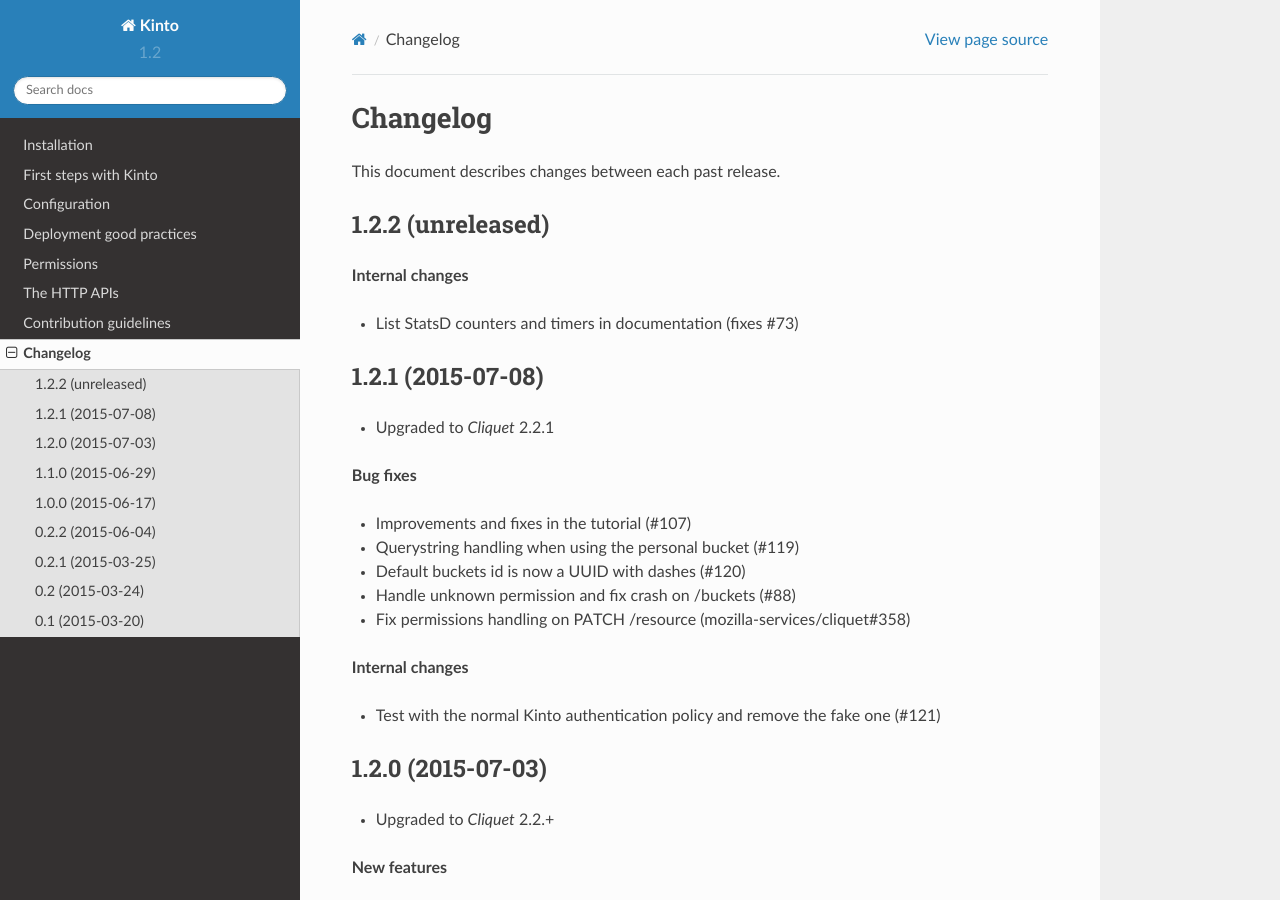
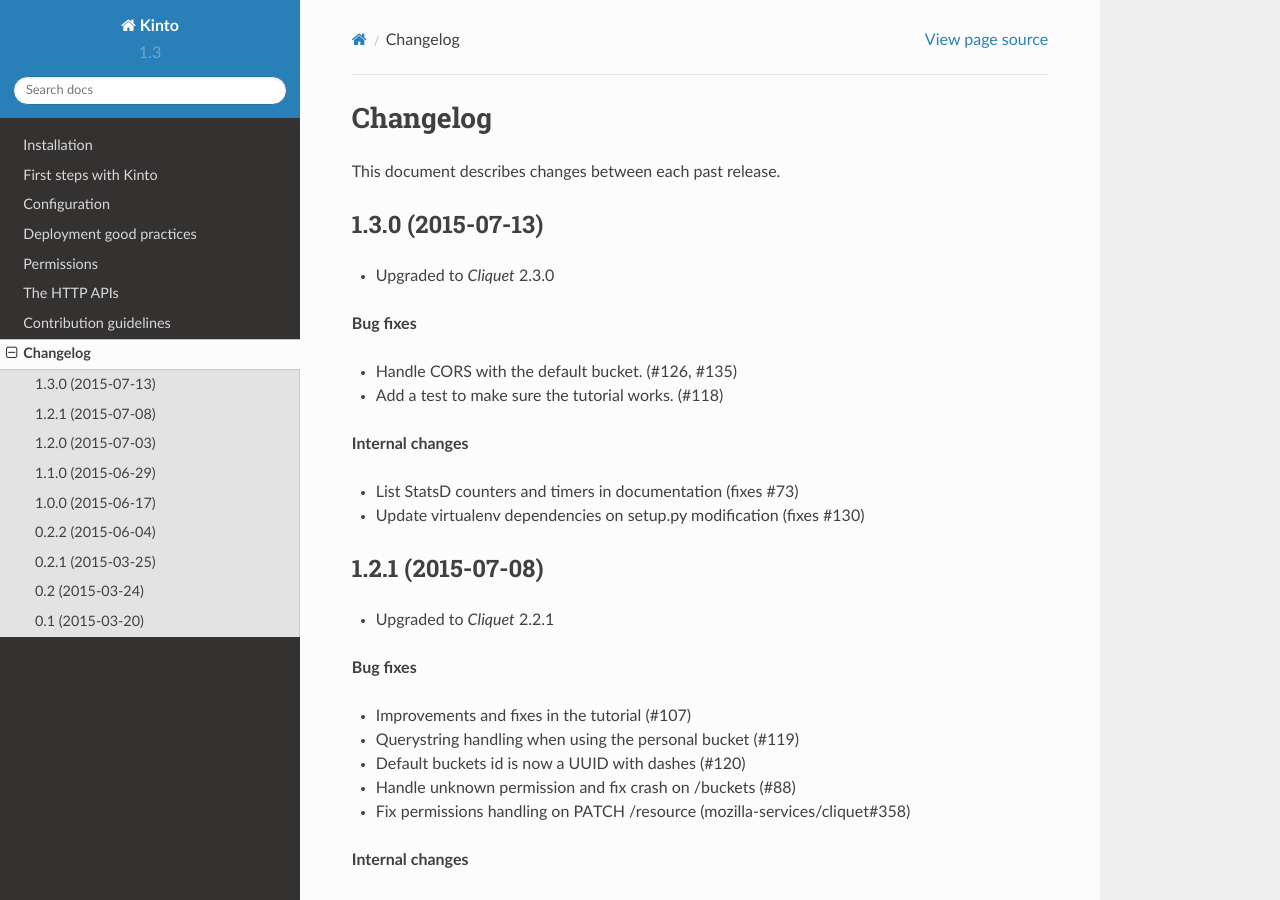
Before and after one commit to Kinto/kinto, a Sphinx documentation site: the page built from docs/changelog.rst, in a window 1280 px wide and 900 px high. Built offline with Sphinx 7.4.7 and the Read the Docs theme 2.0.0, drawn with Linux system fonts in a browser that asks for light colours.

Commit message:
Release Kinto 1.3.0

```diff
--- a/CHANGELOG.rst
+++ b/CHANGELOG.rst
@@ -4,12 +4,21 @@
 This document describes changes between each past release.
 
 
-1.2.2 (unreleased)
+1.3.0 (2015-07-13)
 ==================
+
+- Upgraded to *Cliquet* 2.3.0
+
+**Bug fixes**
+
+- Handle CORS with the default bucket. (#126, #135)
+- Add a test to make sure the tutorial works. (#118)
 
 **Internal changes**
 
 - List StatsD counters and timers in documentation (fixes #73)
+- Update virtualenv dependencies on setup.py modification (fixes #130)
+
 
 1.2.1 (2015-07-08)
 ==================
--- a/docs/conf.py
+++ b/docs/conf.py
@@ -61,9 +61,9 @@
 # built documents.
 #
 # The short X.Y version.
-version = '1.2'
+version = '1.3'
 # The full version, including alpha/beta/rc tags.
-release = '1.2.1'
+release = '1.3.0'
 
 # List of patterns, relative to source directory, that match files and
 # directories to ignore when looking for source files.
--- a/docs/configuration.rst
+++ b/docs/configuration.rst
@@ -39,7 +39,7 @@
 .. note::
 
     For an exhaustive list of available settings and their default values,
-    refer to `the source code <https://github.com/mozilla-services/cliquet/blob/2.2.1/cliquet/__init__.py#L26-L78>`_.
+    refer to `the source code <https://github.com/mozilla-services/cliquet/blob/2.3/cliquet/__init__.py#L26-L78>`_.
 
 
 By default, nobody can read buckets list. You can change that using:
```
Also changed, not shown: setup.py (+6 -6 lines).
